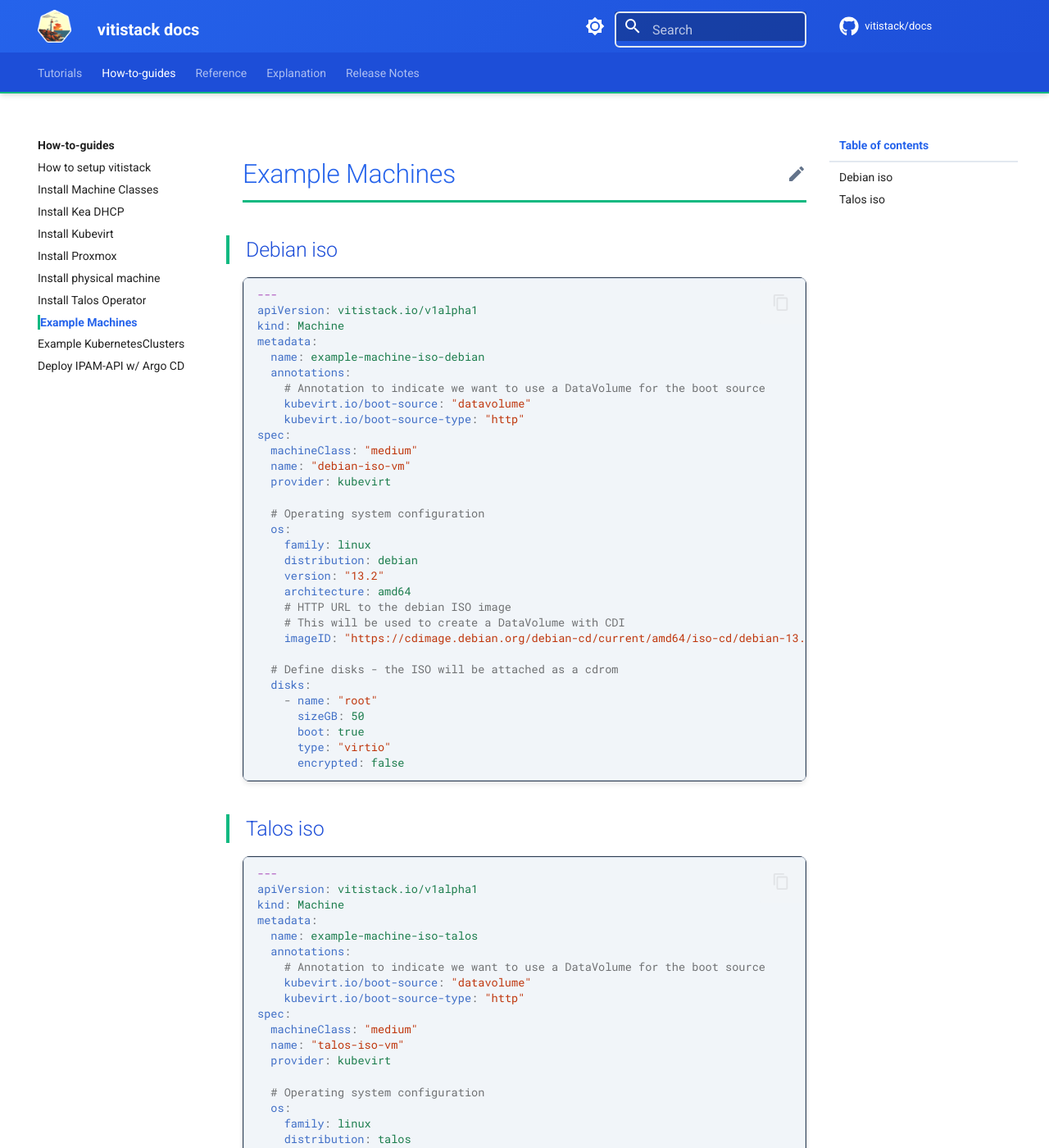
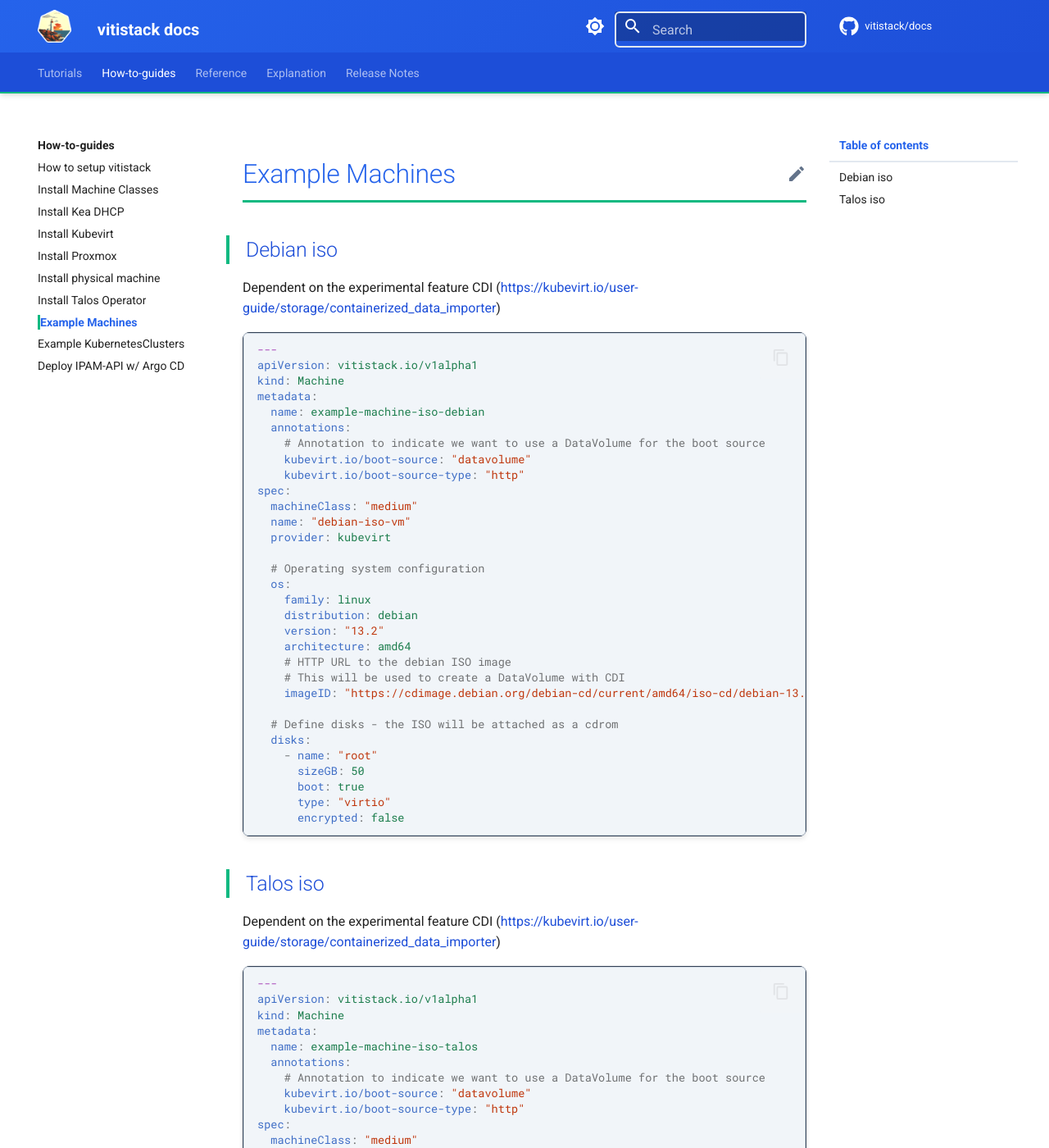
Before and after one commit to vitistack/docs, an MkDocs documentation site: the page built from docs/howtoguide/example-machines.md, in a window 1280 px wide and 1400 px high. Shown: the whole window at 82% size. Built offline with MkDocs 1.6.1 and Material for MkDocs 9.7.7, drawn with Linux system fonts in a browser that asks for light colours; comment, search, counter and statistics services are not loaded.

Commit message:
Add CDI dependency notes for Debian and Talos ISO examples

````diff
--- a/docs/howtoguide/example-machines.md
+++ b/docs/howtoguide/example-machines.md
@@ -1,6 +1,9 @@
 # Example Machines
 
 ## Debian iso
+
+Dependent on the experimental feature CDI (https://kubevirt.io/user-guide/storage/containerized_data_importer)
+
 ```yaml
 ---
 apiVersion: vitistack.io/v1alpha1
@@ -33,10 +36,12 @@ spec:
       boot: true
       type: "virtio"
       encrypted: false
-
 ```
 
 ## Talos iso
+
+Dependent on the experimental feature CDI (https://kubevirt.io/user-guide/storage/containerized_data_importer)
+
 ```yaml
 ---
 apiVersion: vitistack.io/v1alpha1
@@ -69,5 +74,4 @@ spec:
       boot: true
       type: "virtio"
       encrypted: false
-
 ```
````
